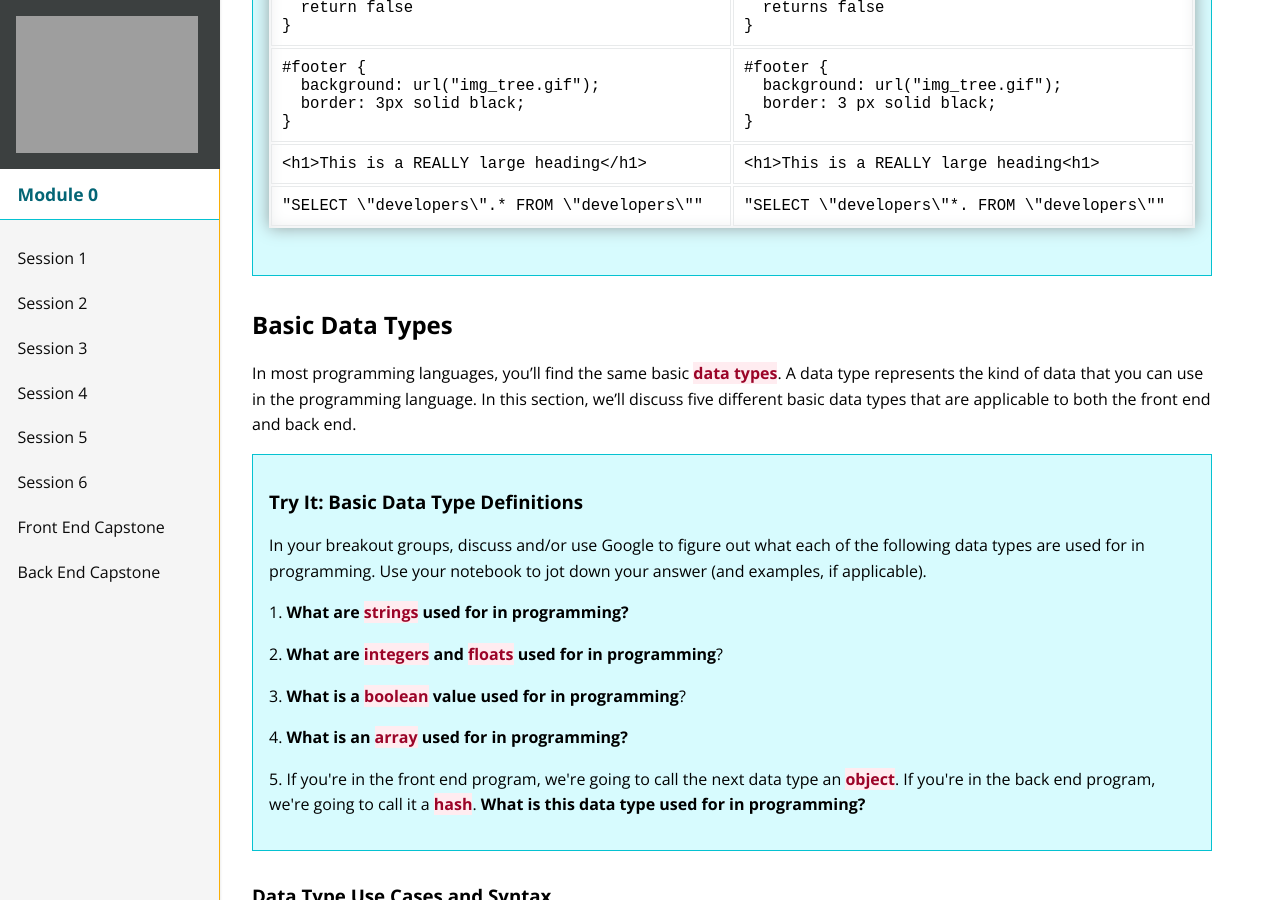
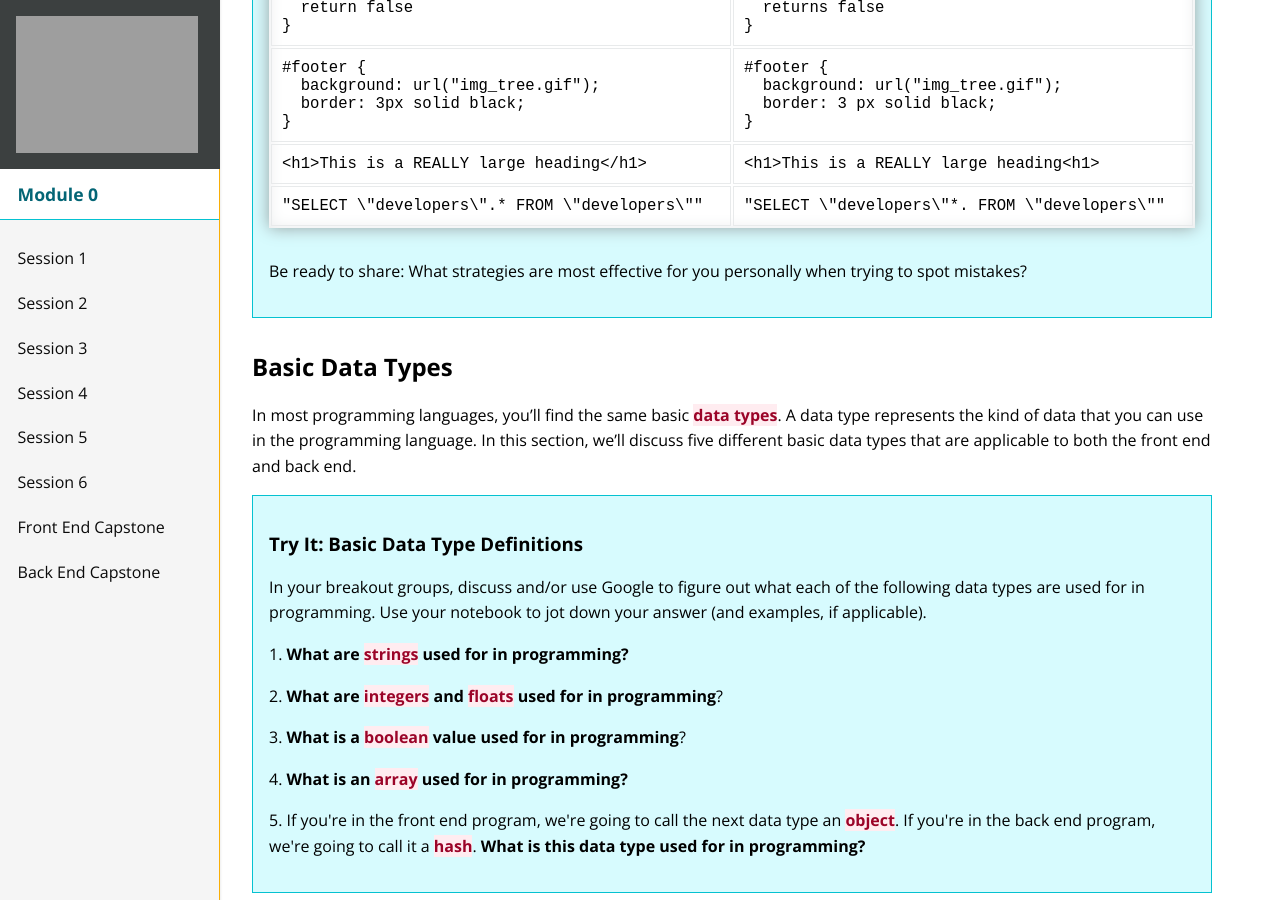
Before and after one commit to turingschool/mod-0-curriculum, a Jekyll site: the page built from session2/index.md, in a window 1280 px wide and 900 px high, scrolled down 7141 px. Built offline with Jekyll 4.4.1, drawn with Linux system fonts in a browser that asks for light colours; nearby versions of some CDN libraries.

Commit message:
Add instructions for sharing

```diff
--- a/session2/index.md
+++ b/session2/index.md
@@ -349,7 +349,10 @@ document.querySelector('ghost').classList.toggle('x');
     </tr>
   </tbody>
 </table>
+<p>Be ready to share: What strategies are most effective for you personally when trying to spot mistakes?</p>
 </div>
+
+
 
 
 <a name="datatypes"></a>
```
